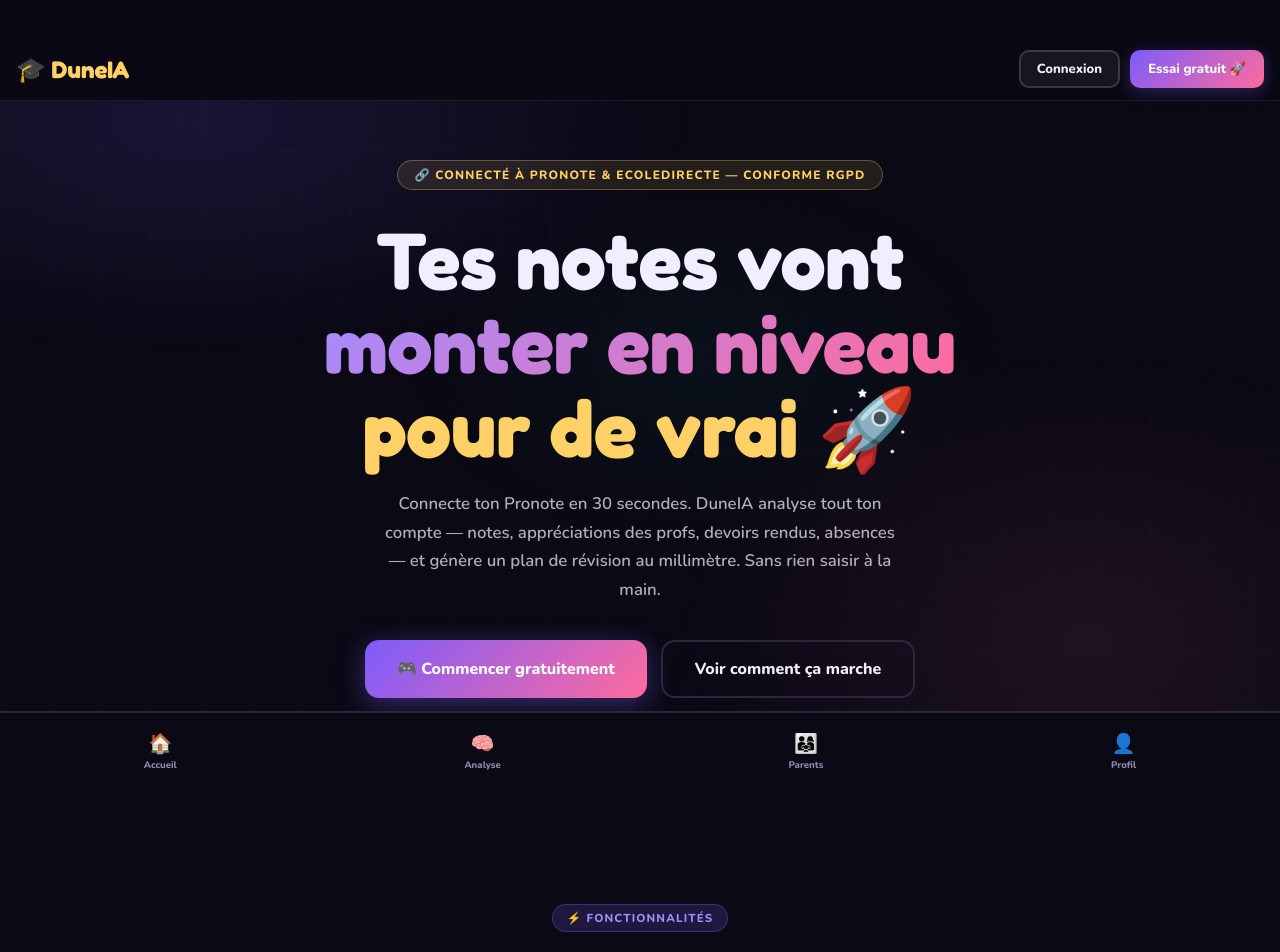
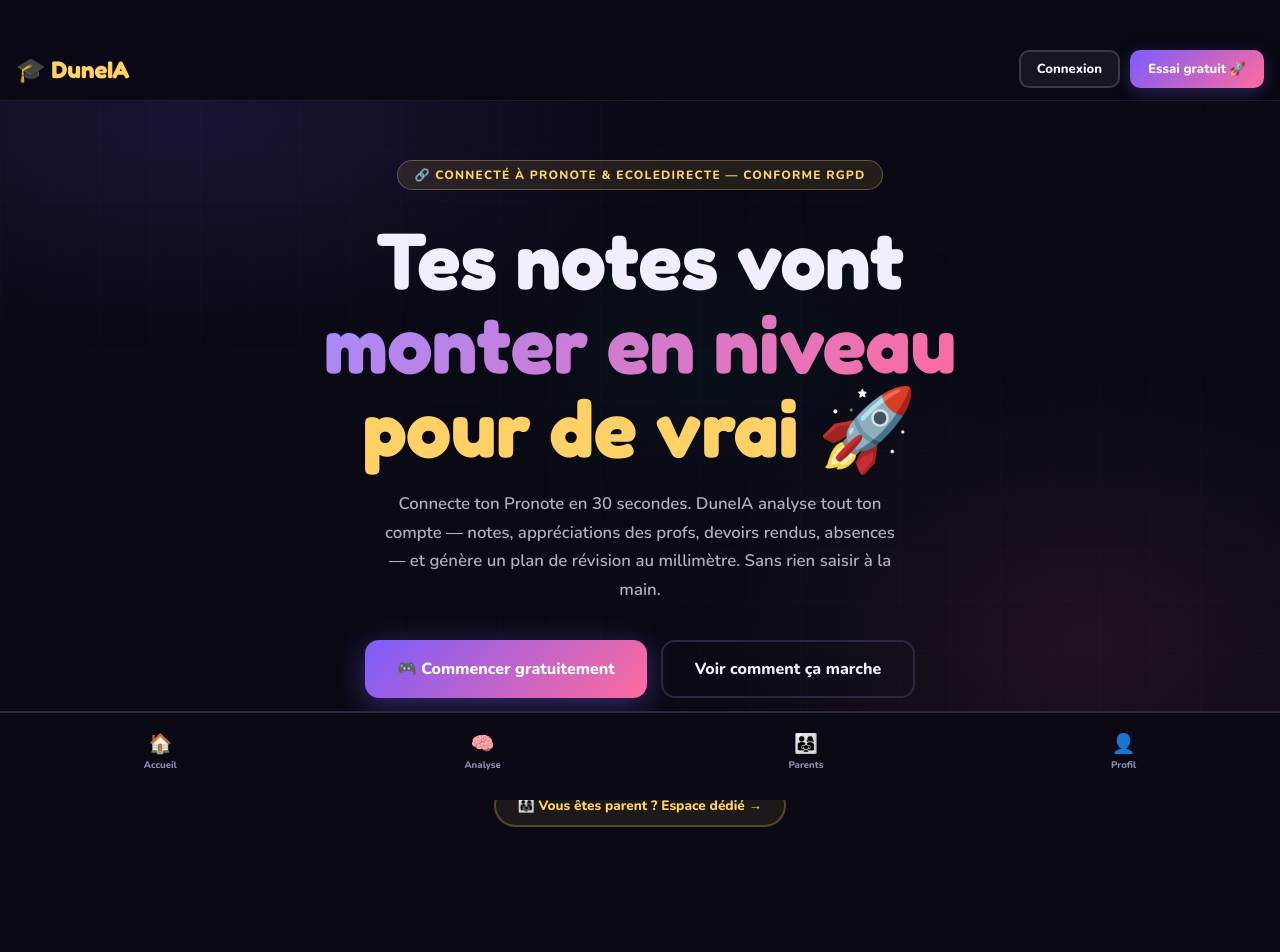
Before and after one commit to oboudri-web/duneia-frontend, a Next.js app: page / in a window 1280 px wide. Shown: the top 952 px of the page. Built offline with nearby package versions, Linux system fonts and the light colour scheme.

Commit message:
feat: parents landing link on homepage

```diff
--- a/app/page.tsx
+++ b/app/page.tsx
@@ -77,6 +77,11 @@ export default function Landing() {
             <span>🔒 Données en France</span>
             <span>⭐ 4,9/5 sur 200+ avis</span>
             <span>🎓 6ème → Terminale</span>
+          </div>
+          <div style={{marginTop:'20px'}}>
+            <a href="https://duneia-frontend.vercel.app/pour-les-parents" style={{display:'inline-flex', alignItems:'center', gap:'8px', background:'rgba(255,209,102,0.08)', border:'2px solid rgba(255,209,102,0.25)', borderRadius:'100px', padding:'10px 22px', color:'#ffd166', fontFamily:'Nunito,sans-serif', fontWeight:800, fontSize:'0.85rem', textDecoration:'none', cursor:'pointer'}}>
+              👨‍👩‍👧 Vous êtes parent ? Espace dédié →
+            </a>
           </div>
         </div>
       </div>
```
